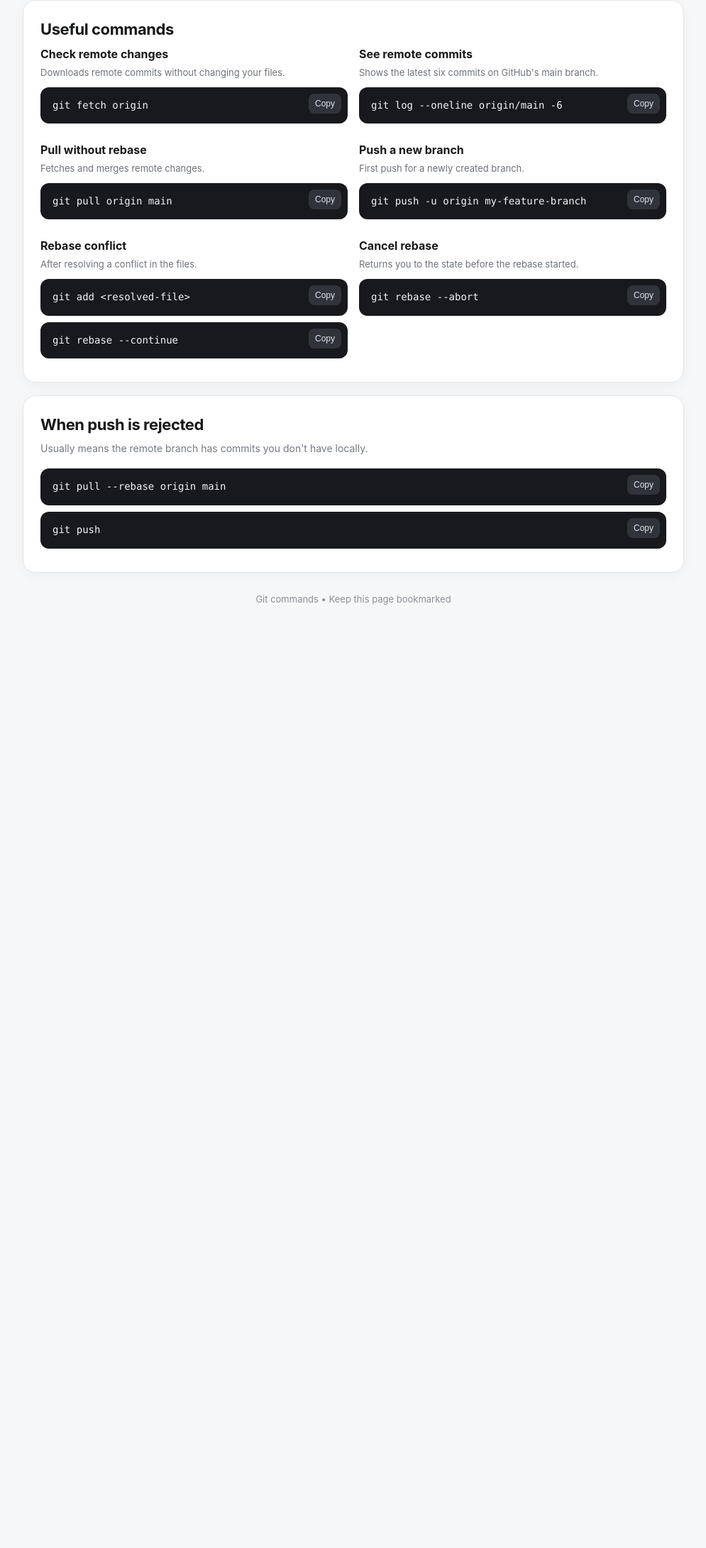
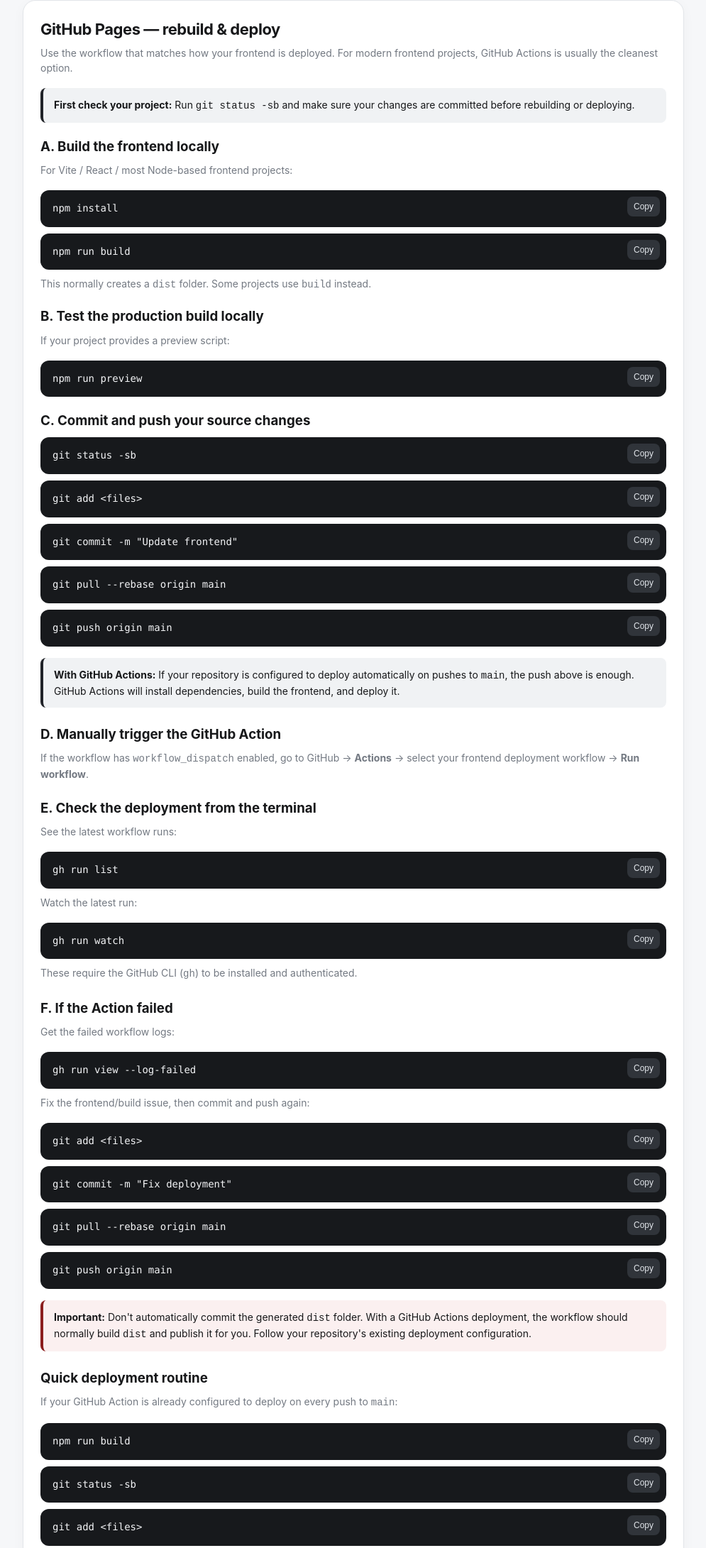
Before and after one commit to backup-alt/Git-Commands, a plain HTML site: page index.html in a window 1280 px wide. Shown: the part 4456-6637 px from the top of the page at 71% size, without its empty margins (142-1137 px from the left). Before the commit the page ends 5382 px from the top, so only its background shows below. Drawn offline with Linux system fonts and the light colour scheme.

Commit message:
285cXljOM**KpR

```diff
--- a/index.html
+++ b/index.html
@@ -248,6 +248,71 @@
   </section>
 
   <section class="section">
+    <h2>GitHub Pages — rebuild & deploy</h2>
+    <p class="desc">Use the workflow that matches how your frontend is deployed. For modern frontend projects, GitHub Actions is usually the cleanest option.</p>
+
+    <div class="note">
+      <strong>First check your project:</strong> Run <code>git status -sb</code> and make sure your changes are committed before rebuilding or deploying.
+    </div>
+
+    <h3 style="margin:20px 0 8px;">A. Build the frontend locally</h3>
+    <p class="desc">For Vite / React / most Node-based frontend projects:</p>
+    <div class="command"><span>npm install</span><button class="copy" data-copy="npm install">Copy</button></div>
+    <div class="command"><span>npm run build</span><button class="copy" data-copy="npm run build">Copy</button></div>
+    <p class="desc">This normally creates a <code>dist</code> folder. Some projects use <code>build</code> instead.</p>
+
+    <h3 style="margin:20px 0 8px;">B. Test the production build locally</h3>
+    <p class="desc">If your project provides a preview script:</p>
+    <div class="command"><span>npm run preview</span><button class="copy" data-copy="npm run preview">Copy</button></div>
+
+    <h3 style="margin:20px 0 8px;">C. Commit and push your source changes</h3>
+    <div class="command"><span>git status -sb</span><button class="copy" data-copy="git status -sb">Copy</button></div>
+    <div class="command"><span>git add &lt;files&gt;</span><button class="copy" data-copy="git add <files>">Copy</button></div>
+    <div class="command"><span>git commit -m "Update frontend"</span><button class="copy" data-copy='git commit -m "Update frontend"'>Copy</button></div>
+    <div class="command"><span>git pull --rebase origin main</span><button class="copy" data-copy="git pull --rebase origin main">Copy</button></div>
+    <div class="command"><span>git push origin main</span><button class="copy" data-copy="git push origin main">Copy</button></div>
+
+    <div class="note">
+      <strong>With GitHub Actions:</strong> If your repository is configured to deploy automatically on pushes to <code>main</code>, the push above is enough. GitHub Actions will install dependencies, build the frontend, and deploy it.
+    </div>
+
+    <h3 style="margin:24px 0 8px;">D. Manually trigger the GitHub Action</h3>
+    <p class="desc">If the workflow has <code>workflow_dispatch</code> enabled, go to GitHub → <strong>Actions</strong> → select your frontend deployment workflow → <strong>Run workflow</strong>.</p>
+
+    <h3 style="margin:24px 0 8px;">E. Check the deployment from the terminal</h3>
+    <p class="desc">See the latest workflow runs:</p>
+    <div class="command"><span>gh run list</span><button class="copy" data-copy="gh run list">Copy</button></div>
+    <p class="desc">Watch the latest run:</p>
+    <div class="command"><span>gh run watch</span><button class="copy" data-copy="gh run watch">Copy</button></div>
+    <p class="desc">These require the GitHub CLI (<code>gh</code>) to be installed and authenticated.</p>
+
+    <h3 style="margin:24px 0 8px;">F. If the Action failed</h3>
+    <p class="desc">Get the failed workflow logs:</p>
+    <div class="command"><span>gh run view --log-failed</span><button class="copy" data-copy="gh run view --log-failed">Copy</button></div>
+    <p class="desc">Fix the frontend/build issue, then commit and push again:</p>
+    <div class="command"><span>git add &lt;files&gt;</span><button class="copy" data-copy="git add <files>">Copy</button></div>
+    <div class="command"><span>git commit -m "Fix deployment"</span><button class="copy" data-copy='git commit -m "Fix deployment"'>Copy</button></div>
+    <div class="command"><span>git pull --rebase origin main</span><button class="copy" data-copy="git pull --rebase origin main">Copy</button></div>
+    <div class="command"><span>git push origin main</span><button class="copy" data-copy="git push origin main">Copy</button></div>
+
+    <div class="note danger">
+      <strong>Important:</strong> Don't automatically commit the generated <code>dist</code> folder. With a GitHub Actions deployment, the workflow should normally build <code>dist</code> and publish it for you. Follow your repository's existing deployment configuration.
+    </div>
+
+    <h3 style="margin:24px 0 8px;">Quick deployment routine</h3>
+    <p class="desc">If your GitHub Action is already configured to deploy on every push to <code>main</code>:</p>
+    <div class="command"><span>npm run build</span><button class="copy" data-copy="npm run build">Copy</button></div>
+    <div class="command"><span>git status -sb</span><button class="copy" data-copy="git status -sb">Copy</button></div>
+    <div class="command"><span>git add &lt;files&gt;</span><button class="copy" data-copy="git add <files>">Copy</button></div>
+    <div class="command"><span>git commit -m "Update frontend"</span><button class="copy" data-copy='git commit -m "Update frontend"'>Copy</button></div>
+    <div class="command"><span>git pull --rebase origin main</span><button class="copy" data-copy="git pull --rebase origin main">Copy</button></div>
+    <div class="command"><span>git push origin main</span><button class="copy" data-copy="git push origin main">Copy</button></div>
+    <div class="note">
+      <strong>Then:</strong> GitHub → Actions → watch the deployment → open your GitHub Pages site.
+    </div>
+  </section>
+
+  <section class="section">
     <h2>Useful commands</h2>
     <div class="grid">
       <div class="mini">
```
